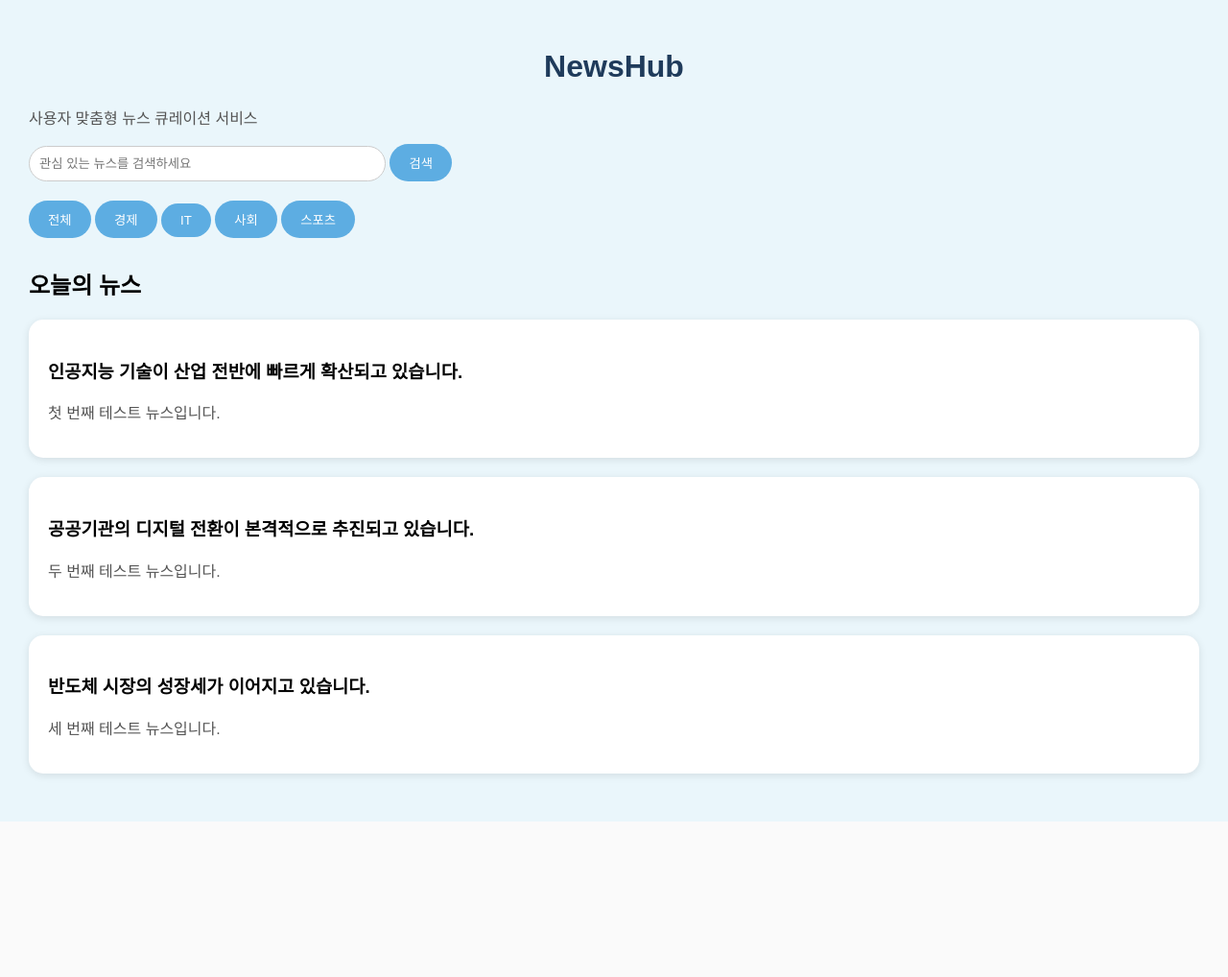
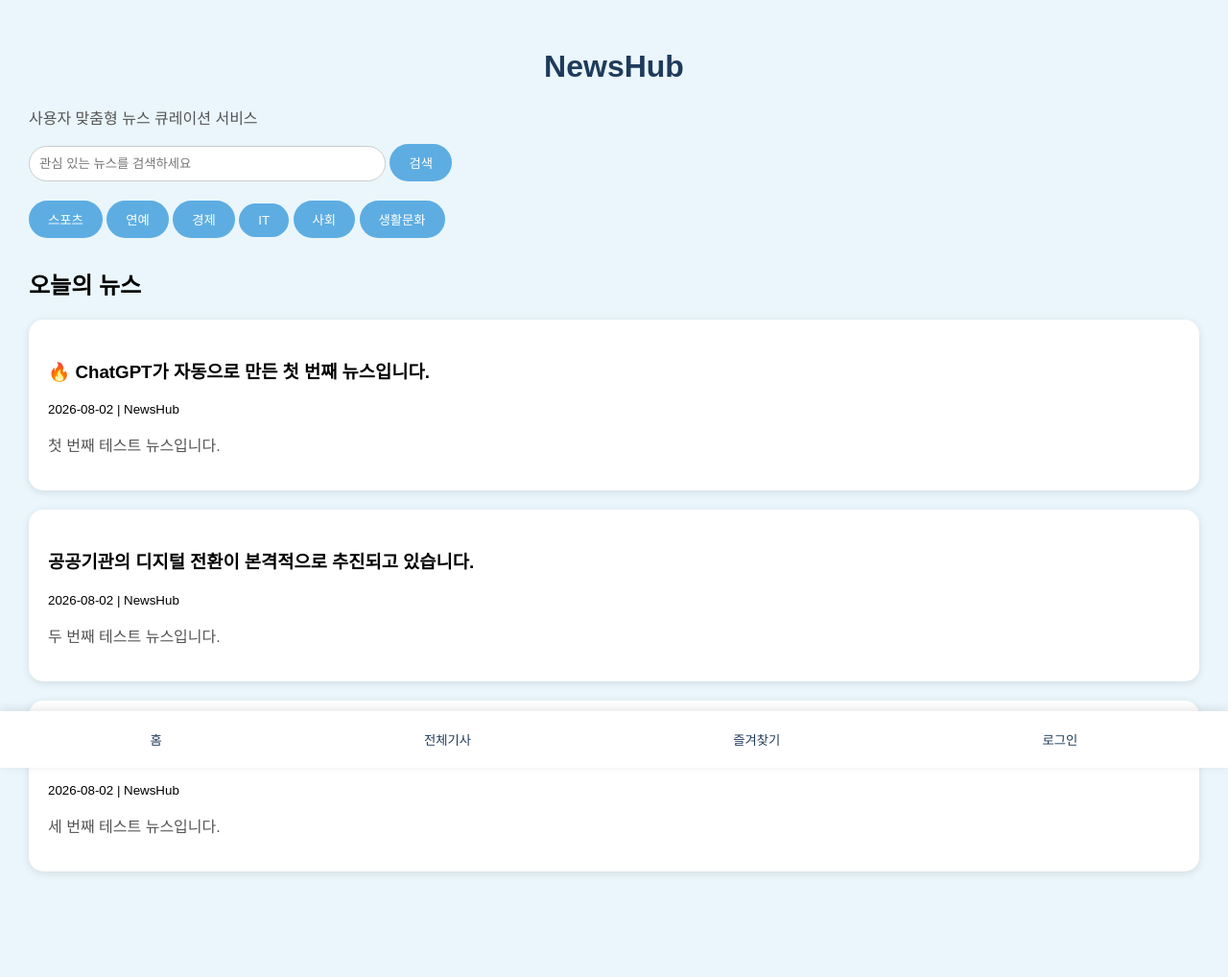
Before and after one commit to arongi27/newsletter-summary-rebuild, a Flask app: page / in a window 1280 px wide. Shown: the whole page at 96% size. Before the commit the page ends 856 px from the top, so only its background shows below. Run offline with Flask 3, Linux system fonts and the light colour scheme.

Commit message:
뉴스 목록 동적 출력 및 화면 구성 개선
Python에서 뉴스 데이터를 전달하고 Jinja 반복문으로 목록을 출력했습니다.
날짜, 출처, 카테고리와 하단 메뉴를 추가했습니다.

```diff
--- a/app.py
+++ b/app.py
@@ -2,9 +2,30 @@ from flask import Flask, render_template
 
 app = Flask(__name__)
 
+news_list = [
+    {
+        "title": "🔥 ChatGPT가 자동으로 만든 첫 번째 뉴스입니다.",
+        "content": "첫 번째 테스트 뉴스입니다.",
+        "date": "2026-08-02",
+        "source": "NewsHub"
+    },
+    {
+        "title": "공공기관의 디지털 전환이 본격적으로 추진되고 있습니다.",
+        "content": "두 번째 테스트 뉴스입니다.",
+        "date": "2026-08-02",
+        "source": "NewsHub"
+    },
+    {
+        "title": "반도체 시장의 성장세가 이어지고 있습니다.",
+        "content": "세 번째 테스트 뉴스입니다.",
+        "date": "2026-08-02",
+        "source": "NewsHub"
+    }
+]
+
 @app.route("/")
 def home():
-    return render_template("index.html")
+    return render_template("index.html", news_list=news_list)
 
 if __name__ == "__main__":
     app.run(debug=True)
--- a/static/style.css
+++ b/static/style.css
@@ -3,6 +3,7 @@ body {
     font-family: Arial, sans-serif;
     margin: 0;
     padding: 30px;
+    padding-bottom: 90px;
 }
 
 h1 {
@@ -46,3 +47,27 @@ article {
     margin-bottom: 20px;
     box-shadow: 0px 2px 8px rgba(0,0,0,0.1);
 }
+
+footer {
+    position: fixed;
+    left: 0;
+    right: 0;
+    bottom: 0;
+
+    display: flex;
+    justify-content: space-around;
+
+    padding: 12px 20px;
+    background-color: white;
+    box-shadow: 0 -2px 10px rgba(0, 0, 0, 0.1);
+}
+
+footer button {
+    background: none;
+    color: #1f3b5b;
+    padding: 8px 12px;
+}
+
+footer button:hover {
+    background-color: #eaf6fb;
+}
--- a/templates/index.html
+++ b/templates/index.html
@@ -1,48 +1,53 @@
 <!DOCTYPE html>
-<html lang="ko">
+<html>
 <head>
-    <meta charset="UTF-8">
     <title>NewsHub</title>
+
     <link rel="stylesheet" href="{{ url_for('static', filename='style.css') }}">
 </head>
+
 <body>
-    <header>
-        <h1>NewsHub</h1>
-        <p>사용자 맞춤형 뉴스 큐레이션 서비스</p>
-    </header>
+
+    <h1>NewsHub</h1>
+
+    <p>사용자 맞춤형 뉴스 큐레이션 서비스</p>
+
+    <form>
+        <input type="text" placeholder="관심 있는 뉴스를 검색하세요">
+        <button type="submit">검색</button>
+    </form>
+
+    <nav>
+        <button>스포츠</button>
+        <button>연예</button>
+        <button>경제</button>
+        <button>IT</button>
+        <button>사회</button>
+        <button>생활문화</button>
+    </nav>
 
     <main>
-        <section>
-            <input type="text" placeholder="관심 있는 뉴스를 검색하세요">
-            <button type="button">검색</button>
-        </section>
 
-        <nav>
-            <button type="button">전체</button>
-            <button type="button">경제</button>
-            <button type="button">IT</button>
-            <button type="button">사회</button>
-            <button type="button">스포츠</button>
-        </nav>
+        <h2>오늘의 뉴스</h2>
 
-        <section>
-            <h2>오늘의 뉴스</h2>
+        {% for news in news_list %}
+        <article>
+            <h3>{{ news.title }}</h3>
 
-            <article>
-                <h3>인공지능 기술이 산업 전반에 빠르게 확산되고 있습니다.</h3>
-                <p>첫 번째 테스트 뉴스입니다.</p>
-            </article>
+            <small>{{ news.date }} | {{ news.source }}</small>
 
-            <article>
-                <h3>공공기관의 디지털 전환이 본격적으로 추진되고 있습니다.</h3>
-                <p>두 번째 테스트 뉴스입니다.</p>
-            </article>
+            <p>{{ news.content }}</p>
+        </article>
+        {% endfor %}
 
-            <article>
-                <h3>반도체 시장의 성장세가 이어지고 있습니다.</h3>
-                <p>세 번째 테스트 뉴스입니다.</p>
-            </article>
-        </section>
     </main>
+
+    <footer>
+        <button type="button">홈</button>
+        <button type="button">전체기사</button>
+        <button type="button">즐겨찾기</button>
+        <button type="button">로그인</button>
+    </footer>
+
 </body>
 </html>
```
